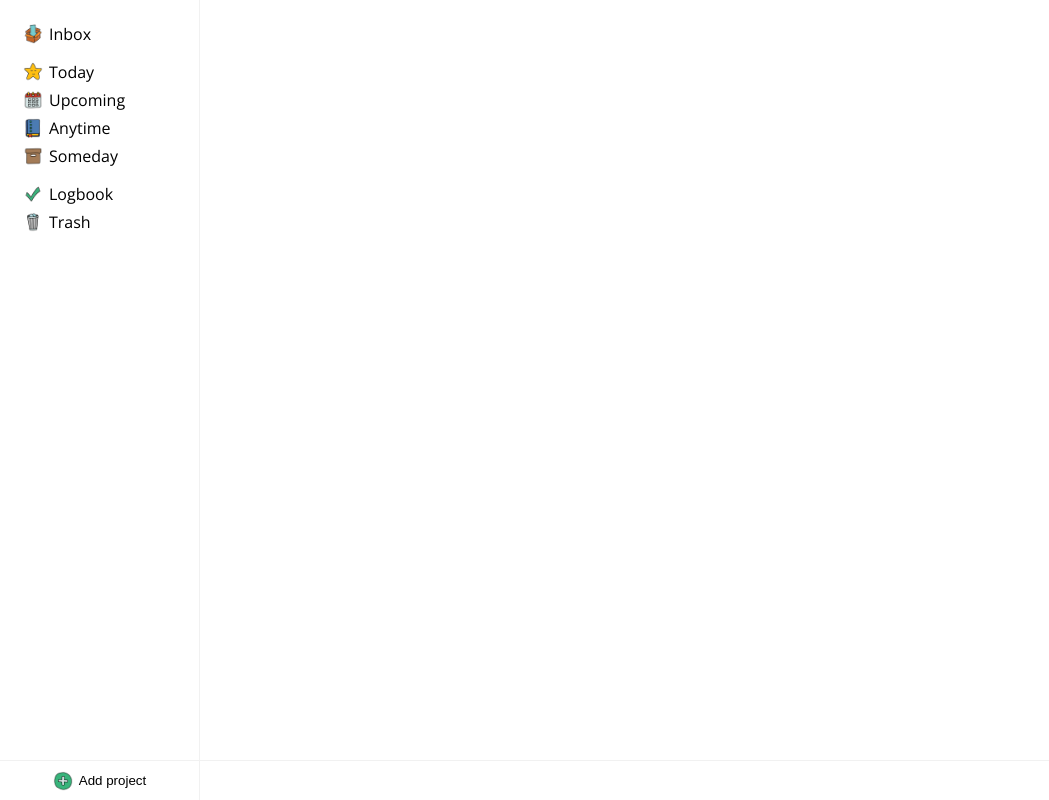
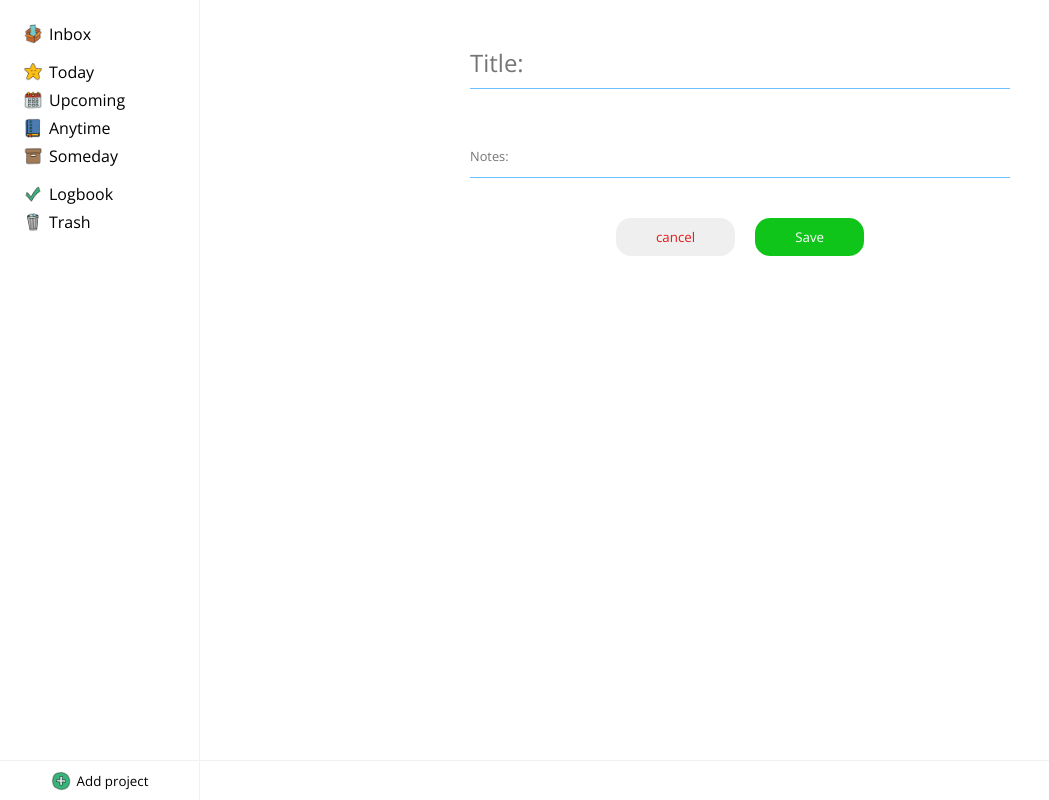
Before and after one commit to dkaplunskyi/todo-list, a website built with webpack: page src/index.html in a window 1280 px wide. Both pictures are taken after a click on the button "Add project". Shown: the whole page, without its empty margins (0-1049 px from the left). Built offline with nearby package versions, Linux system fonts and the light colour scheme.

Commit message:
add form for new project

```diff
--- a/src/footer.js
+++ b/src/footer.js
@@ -1,4 +1,6 @@
 import newProjectBtnImgSrc from './assets/images/plus.png';
+import layout from './layout';
+import projectForm from './projectCreator';
 
 export default function createFooterButtons() {
   const newProjectBtn = document.createElement('button');
@@ -10,5 +12,9 @@ export default function createFooterButtons() {
 
   newProjectBtn.prepend(newProjectBtnImg);
 
+  newProjectBtn.addEventListener('click', () => {
+
+  });
+
   return newProjectBtn;
 }
--- a/src/index.js
+++ b/src/index.js
@@ -1,14 +1,14 @@
 import './style.css';
-import app from './user-interface.js';
+import layout from './layout.js';
+import newProjectForm from './projectCreator.js';
 
-app();
+layout();
 
+const main = document.querySelector('main');
+const newProjectBtn = document.querySelector('.new-project-btn');
 
-class Project {
-  constructor(name, note) {
-    this.name = name
-    this.note = note
+newProjectBtn.addEventListener('click', () => {
+  if (!main.hasChildNodes()) {
+    main.append(newProjectForm());
   }
-}
-
-const projects = [];
+})
--- a/src/user-interface.js
+++ b/src/layout.js
@@ -1,14 +1,14 @@
 import navbar from './navbar';
 import addProjectBtn from './footer';
 
-export default function app() {
+export default function layout() {
   const aside = document.createElement('aside');
   const main = document.createElement('main');
   const footer = document.createElement('footer');
 
   aside.append(navbar());
-
   footer.append(addProjectBtn());
+  main.append();
 
   document.body.append(aside, main, footer);
 }
--- /dev/null
+++ b/src/projectCreator.js
@@ -0,0 +1,62 @@
+class Project {
+  constructor(name, note) {
+    this.name = name
+    this.note = note
+  }
+}
+
+const projects = [];
+
+export default function createFormForNewProject() {
+  const wrapper = document.createElement('div');
+  wrapper.classList.add('wrapper');
+
+  const titleInput = Object.assign(document.createElement('input'), {
+    name: 'project-title',
+    id: 'project-title',
+    placeholder: 'Title:'
+  });
+
+  const notesInput = Object.assign(document.createElement('input'), {
+    name: 'project-notes',
+    id: 'project-notes',
+    placeholder: 'Notes:'
+  });
+
+  const btnWrapper = Object.assign(document.createElement('div'), {
+    className: 'btn-wrapper'
+  });
+
+  const submit = Object.assign(document.createElement('button'), {
+    className: 'submit',
+    textContent: 'Save'
+  });
+
+  const cancel = Object.assign(document.createElement('button'), {
+    className: 'cancel',
+    textContent: 'cancel'
+  });
+
+  cancel.addEventListener('click', () => {
+    const main = document.querySelector('main');
+
+    while (main.hasChildNodes()) {
+      main.removeChild(main.firstChild);
+    }
+  })
+
+  submit.addEventListener('click', () => {
+    projects.push(new Project(titleInput.value, notesInput.value));
+    const aside = document.querySelector('aside');
+
+    const div = document.createElement('div');
+    div.textContent = titleInput.value;
+    aside.appendChild(div);
+
+  })
+
+  btnWrapper.append(cancel, submit);
+  wrapper.append(titleInput, notesInput, btnWrapper);
+
+  return wrapper;
+}
--- a/src/style.css
+++ b/src/style.css
@@ -17,6 +17,7 @@ body {
   grid-template-areas:
     'aside main'
     'footer footer';
+  font-family: open-sans;
 }
 
 aside {
@@ -27,7 +28,7 @@ aside {
 
 aside ul {
   list-style: none;
-  font-family: open-sans;
+  /* font-family: open-sans; */
 }
 
 aside ul li {
@@ -39,7 +40,7 @@ aside ul li {
 }
 
 aside ul li:hover,
-.active{
+.active {
   font-weight: 900;
   transform: translateX(10px);
 }
@@ -58,6 +59,70 @@ footer .new-project-btn img {
 
 main {
   grid-area: main;
+  display: flex;
+  justify-content: center;
+}
+
+main .wrapper {
+  display: flex;
+  flex-direction: column;
+  gap: 40px;
+  width: 50%;
+  padding: 40px 0;
+}
+
+main .wrapper input {
+  border: none;
+  outline: none;
+  border-bottom: 1px solid rgb(108, 192, 253);
+  padding: 10px 0;
+  font-size: 1.5rem;
+}
+
+main .wrapper input:active {
+  border: none;
+  outline: none;
+}
+
+main .wrapper input#project-title::placeholder {
+  font-size: 1.5rem;
+  font-family: open-sans;
+}
+
+main .wrapper input#project-notes::placeholder {
+  font-size: 0.8rem;
+  font-family: open-sans;
+}
+
+main .wrapper .submit {
+  border: none;
+  padding: 10px 40px;
+  color: white;
+  background-color: rgb(16, 197, 25);
+  border-radius: 15px;
+  align-self: center;
+  transition: all 0.2s;
+  font-family: open-sans;
+}
+
+main .wrapper .submit:hover {
+  transform: scale(1.1);
+}
+
+main .wrapper .cancel {
+  border: none;
+  padding: 10px 40px;
+  color: #e81919;
+  border-radius: 15px;
+  align-self: center;
+  transition: all 0.2s;
+  font-family: open-sans;
+}
+
+main .wrapper .btn-wrapper {
+  display: flex;
+  justify-content: center;
+  gap: 20px;
 }
 
 footer {
@@ -66,7 +131,8 @@ footer {
   border-top: 1px solid #f1f1f1;
 }
 
-footer .new-project-btn{
+footer .new-project-btn {
+  font-family: open-sans;
   display: flex;
   justify-content: center;
   align-items: center;
@@ -78,6 +144,6 @@ footer .new-project-btn{
   transition: all 0.2s;
 }
 
-footer .new-project-btn:hover{
+footer .new-project-btn:hover {
   font-size: 1rem;
 }
```
